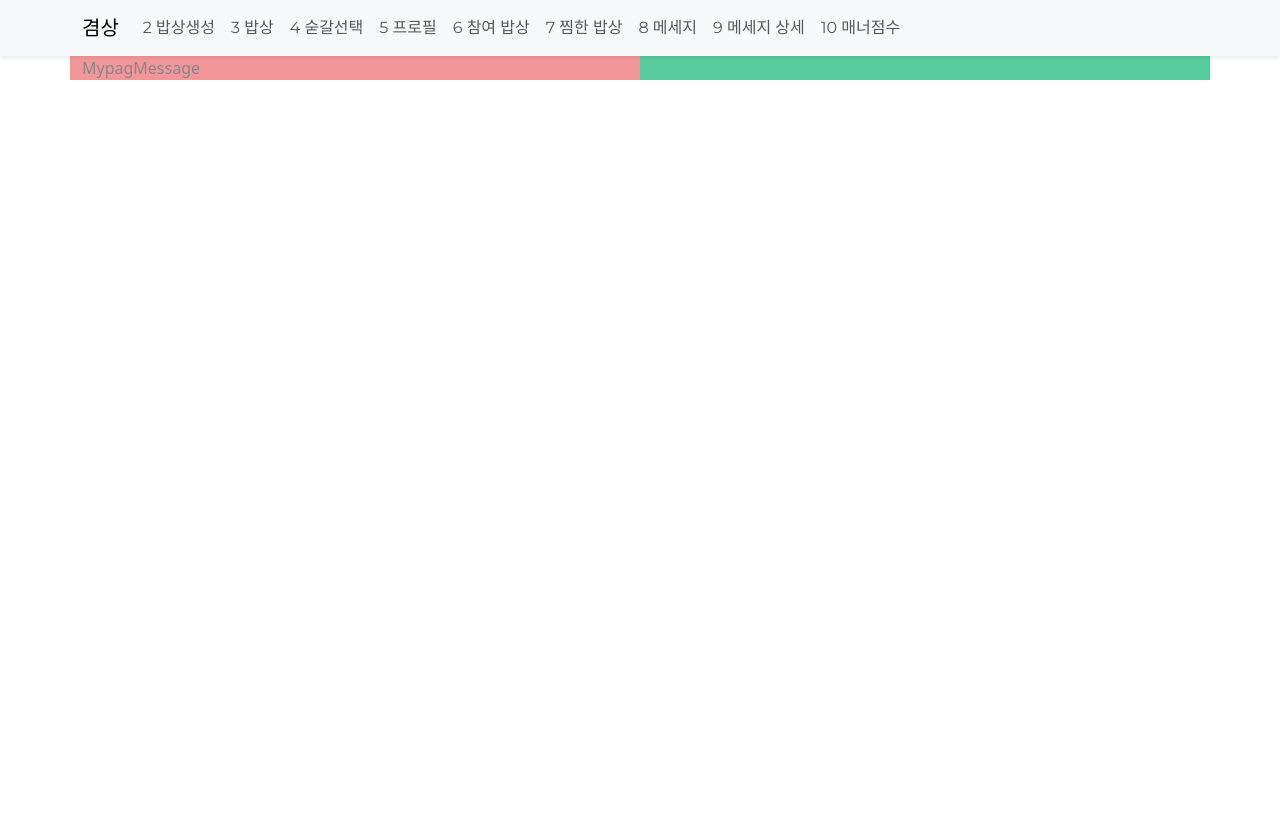
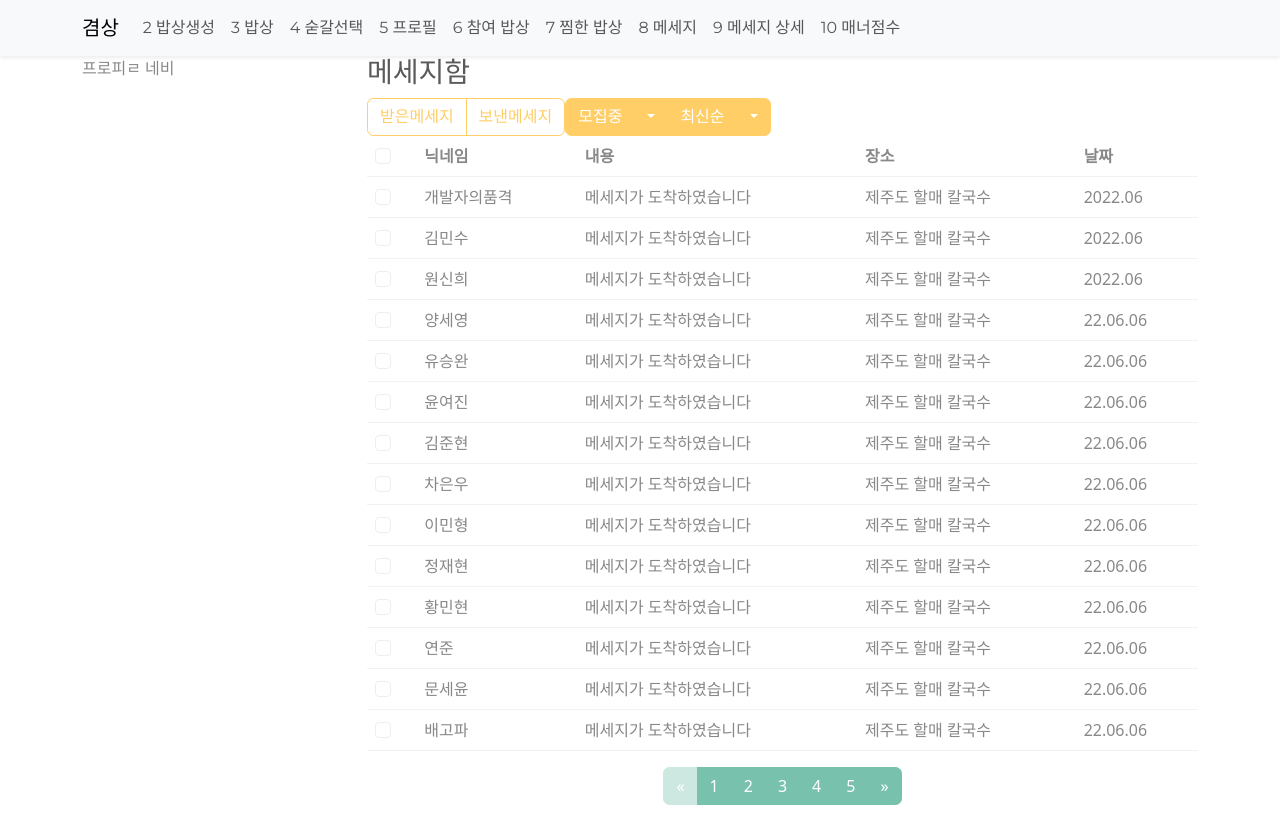
Before and after one commit to developer-dignity-team-2/gyeom-sang_client, a Vue app: page /mypage/message in a window 1280 px wide. Before the commit the page ends 800 px from the top, so only its background shows below. Built offline with nearby package versions, Linux system fonts and the light colour scheme.

Commit message:
[ADD] 7메세지

```diff
--- a/src/views/mypage-message-view.vue
+++ b/src/views/mypage-message-view.vue
@@ -1,7 +1,7 @@
 <template>
 	<div class="container">
 		<div class="row bg-primary">
-			<div class="col bg-secondary">MypagMessageView</div>
+			<div class="col bg-secondary">rktl wkfgoqhwkrhgkwlaks</div>
 			<div class="col bg-success"></div>
 		</div>
 	</div>
@@ -9,7 +9,7 @@
 
 <script>
 export default {
-	name: 'MypagMessageView',
+	name: 'MypageMessageView',
 	components: {},
 };
 </script>
--- a/src/views/mypage-message.vue
+++ b/src/views/mypage-message.vue
@@ -1,8 +1,106 @@
 <template>
 	<div class="container">
-		<div class="row bg-primary">
-			<div class="col bg-secondary">MypagMessage</div>
-			<div class="col bg-success"></div>
+		<div class="row">
+			<div class="col-sm-3">프로피ㄹ 네비</div>
+			<div class="col-sm-9">
+				<h3>메세지함</h3>
+				<div class="btn-group" role="group" aria-label="Basic example">
+					<button type="button" class="btn btn-outline-warning">
+						받은메세지
+					</button>
+					<button type="button" class="btn btn-outline-warning">
+						보낸메세지
+					</button>
+				</div>
+				<div
+					class="btn-group"
+					role="group"
+					aria-label="Button group with nested dropdown"
+				>
+					<button type="button" class="btn btn-warning">모집중</button>
+					<div class="btn-group" role="group">
+						<button
+							id="btnGroupDrop4"
+							type="button"
+							class="btn btn-warning dropdown-toggle"
+							data-bs-toggle="dropdown"
+							aria-haspopup="true"
+							aria-expanded="false"
+						></button>
+						<div class="dropdown-menu" aria-labelledby="btnGroupDrop4" style="">
+							<a class="dropdown-item" href="#">모집마감</a>
+						</div>
+					</div>
+
+					<button type="button" class="btn btn-warning">최신순</button>
+					<div class="btn-group" role="group">
+						<button
+							id="btnGroupDrop4"
+							type="button"
+							class="btn btn-warning dropdown-toggle"
+							data-bs-toggle="dropdown"
+							aria-haspopup="true"
+							aria-expanded="false"
+						></button>
+						<div class="dropdown-menu" aria-labelledby="btnGroupDrop4" style="">
+							<a class="dropdown-item" href="#">오래된순</a>
+						</div>
+					</div>
+				</div>
+				<table
+					class="table table-hover"
+					style="margin-left: auto; margin-right: auto"
+				>
+					<thead>
+						<tr>
+							<th scope="col">
+								<input class="form-check-input" type="checkbox" />
+								<label class="form-check-label" for="gridCheck"> </label>
+							</th>
+							<th v-for="th in Headers" :key="th.key" class="text-left">
+								{{ th.title }}
+							</th>
+						</tr>
+					</thead>
+					<tbody>
+						<tr :key="i" v-for="(user, i) in userData">
+							<td scope="row">
+								<input class="form-check-input" type="checkbox" />
+								<label class="form-check-label" for="gridCheck"> </label>
+							</td>
+							<td v-for="th in Headers" :key="th.key" class="text-left">
+								{{ user[th.key] }}
+							</td>
+						</tr>
+					</tbody>
+				</table>
+
+				<div>
+					<ul class="pagination justify-content-center">
+						<li class="page-item disabled">
+							<a class="page-link" href="#">&laquo;</a>
+						</li>
+						<li class="page-item">
+							<a class="page-link" href="#">1</a>
+						</li>
+						<li class="page-item">
+							<a class="page-link" href="#">2</a>
+						</li>
+						<li class="page-item">
+							<a class="page-link" href="#">3</a>
+						</li>
+						<li class="page-item">
+							<a class="page-link" href="#">4</a>
+						</li>
+						<li class="page-item">
+							<a class="page-link" href="#">5</a>
+						</li>
+						<li class="page-item">
+							<a class="page-link" href="#">&raquo;</a>
+						</li>
+					</ul>
+				</div>
+			</div>
 		</div>
 	</div>
 </template>
@@ -11,5 +109,118 @@
 export default {
 	name: 'MypagMessage',
 	components: {},
+	data() {
+		return {
+			Headers: [
+				{
+					title: '닉네임',
+					key: 'name',
+				},
+				{ title: '내용', key: 'message' },
+				{ title: '장소', key: 'place' },
+				{ title: '날짜', key: 'data' },
+			],
+			userData: [
+				{
+					id: 0,
+					name: '개발자의품격',
+					message: '메세지가 도착하였습니다',
+					place: '제주도 할매 칼국수',
+					data: 2022.06,
+				},
+				{
+					id: 1,
+					name: '김민수',
+					message: '메세지가 도착하였습니다',
+					place: '제주도 할매 칼국수',
+					data: 2022.06,
+				},
+				{
+					id: 2,
+					name: '원신희',
+					message: '메세지가 도착하였습니다',
+					place: '제주도 할매 칼국수',
+					data: 2022.06,
+				},
+				{
+					id: 3,
+					name: '양세영',
+					message: '메세지가 도착하였습니다',
+					place: '제주도 할매 칼국수',
+					data: '22.06.06',
+				},
+				{
+					id: 4,
+					name: '유승완',
+					message: '메세지가 도착하였습니다',
+					place: '제주도 할매 칼국수',
+					data: '22.06.06',
+				},
+				{
+					id: 5,
+					name: '윤여진',
+					message: '메세지가 도착하였습니다',
+					place: '제주도 할매 칼국수',
+					data: '22.06.06',
+				},
+				{
+					id: 6,
+					name: '김준현',
+					message: '메세지가 도착하였습니다',
+					place: '제주도 할매 칼국수',
+					data: '22.06.06',
+				},
+				{
+					id: 7,
+					name: '차은우',
+					message: '메세지가 도착하였습니다',
+					place: '제주도 할매 칼국수',
+					data: '22.06.06',
+				},
+				{
+					id: 8,
+					name: '이민형',
+					message: '메세지가 도착하였습니다',
+					place: '제주도 할매 칼국수',
+					data: '22.06.06',
+				},
+				{
+					id: 9,
+					name: '정재현',
+					message: '메세지가 도착하였습니다',
+					place: '제주도 할매 칼국수',
+					data: '22.06.06',
+				},
+				{
+					id: 10,
+					name: '황민현',
+					message: '메세지가 도착하였습니다',
+					place: '제주도 할매 칼국수',
+					data: '22.06.06',
+				},
+				{
+					id: 11,
+					name: '연준',
+					message: '메세지가 도착하였습니다',
+					place: '제주도 할매 칼국수',
+					data: '22.06.06',
+				},
+				{
+					id: 12,
+					name: '문세윤',
+					message: '메세지가 도착하였습니다',
+					place: '제주도 할매 칼국수',
+					data: '22.06.06',
+				},
+				{
+					id: 13,
+					name: '배고파',
+					message: '메세지가 도착하였습니다',
+					place: '제주도 할매 칼국수',
+					data: '22.06.06',
+				},
+			],
+		};
+	},
 };
 </script>
```
Also changed, not shown: .eslintrc.js.
